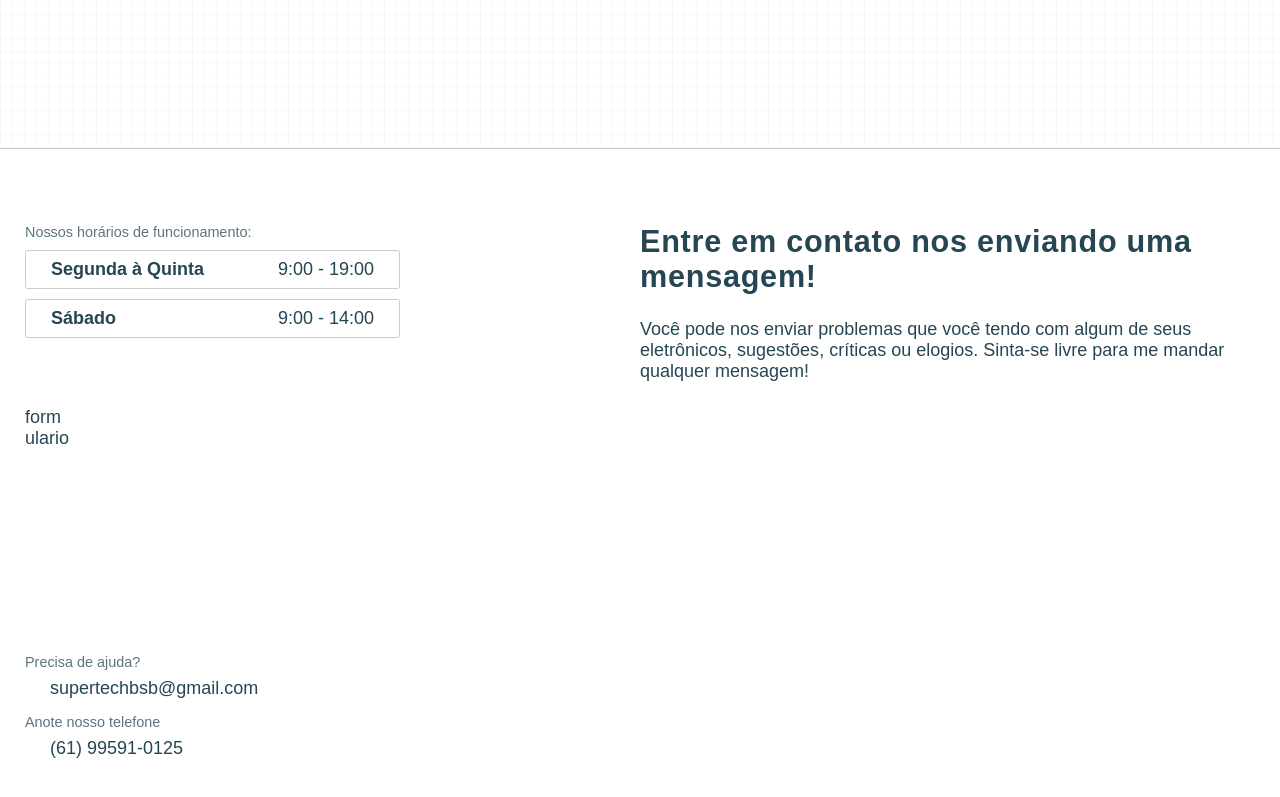
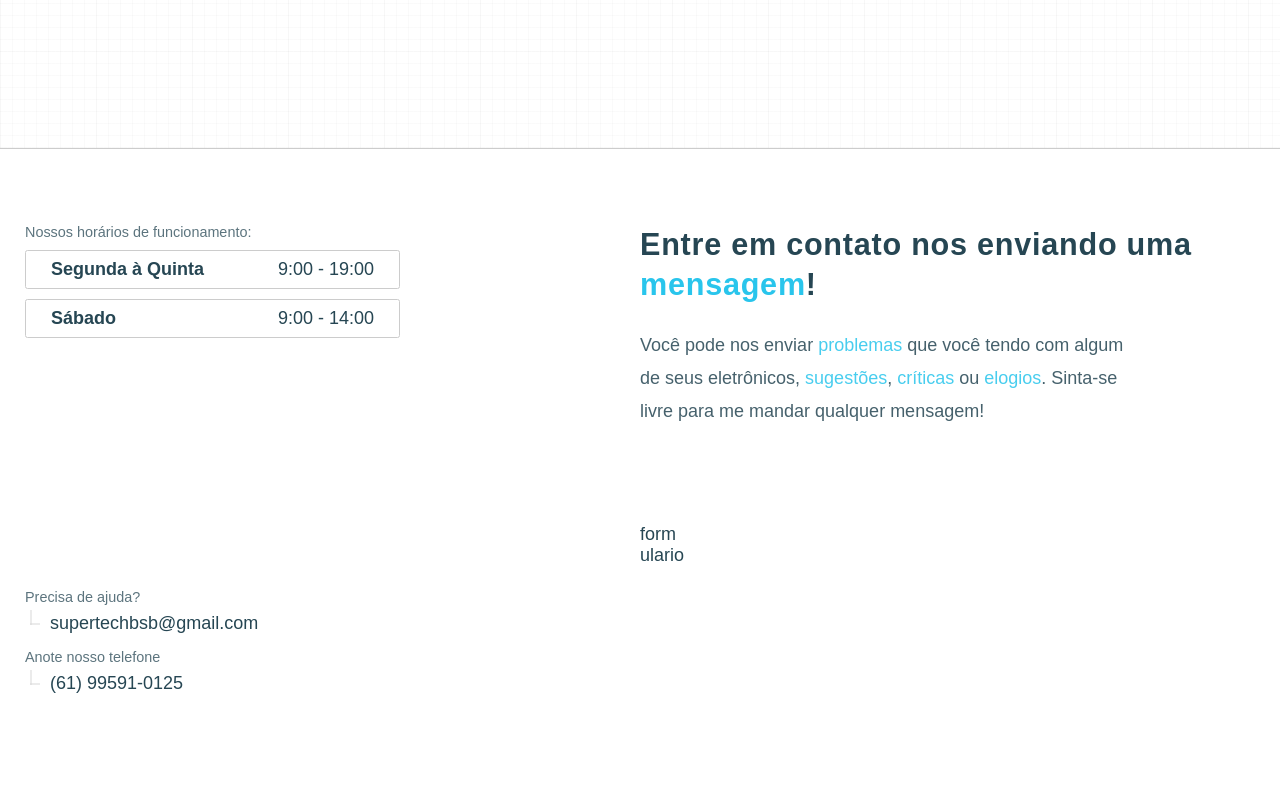
Before and after one commit to gasampaiosouza/tech-website, a Next.js app: page / in a window 1280 px wide. Shown: the part 1553-2350 px from the top of the page. Built offline with nearby package versions, Linux system fonts and the light colour scheme.

Commit message:
add remaining message styles

```diff
--- a/components/Contact/style.module.scss
+++ b/components/Contact/style.module.scss
@@ -8,13 +8,28 @@
 	height: auto;
 	display: grid;
 	justify-content: center;
-	.message {
-		grid-row: 1;
+}
+
+.message {
+	grid-row: 1;
+
+	&-title {
+		line-height: 40px;
+
+		> span {
+			color: $main;
+		}
 	}
 
-	.form {
-		grid-row: 2;
+	&-description {
+		@include description(true, left);
+		margin: 0;
 	}
+}
+
+.form {
+	grid-row: 2;
+	// ...
 }
 
 .contact {
@@ -26,7 +41,36 @@
 		margin: 15px 0;
 
 		> .title {
+			position: relative;
+
 			margin-bottom: 8px;
+
+			&:before,
+			&:after {
+				content: '';
+				position: absolute;
+				left: 5px;
+
+				background: rgba(#ccc, 0.5);
+			}
+
+			$before-height: 15px;
+
+			&:before {
+				bottom: -$before-height - 5px;
+
+				width: 2px;
+				height: $before-height;
+			}
+
+			&:after {
+				$before-width: 10px;
+
+				bottom: -$before-height - 5px;
+
+				width: $before-width;
+				height: 2px;
+			}
 		}
 
 		> .data {
@@ -51,13 +95,11 @@
 	}
 }
 
-/* default classes */
+/* default class */
 .title {
 	font-size: 0.8em;
 	opacity: 0.75;
 }
-
-/* end classes */
 
 @media (min-width: 900px) {
 	.content {
@@ -66,9 +108,13 @@
 		grid-template-rows: 1fr 1fr;
 
 		.message,
-		.contato,
+		.contact,
 		.form {
 			grid-row: initial;
 		}
 	}
+
+	.message-description {
+		@include description(false, left);
+	}
 }
```
